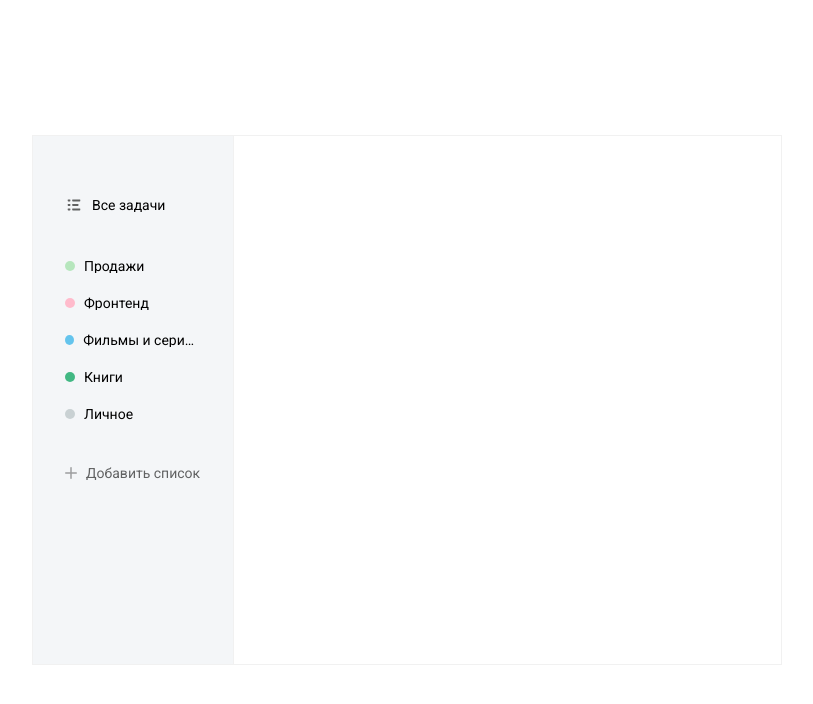
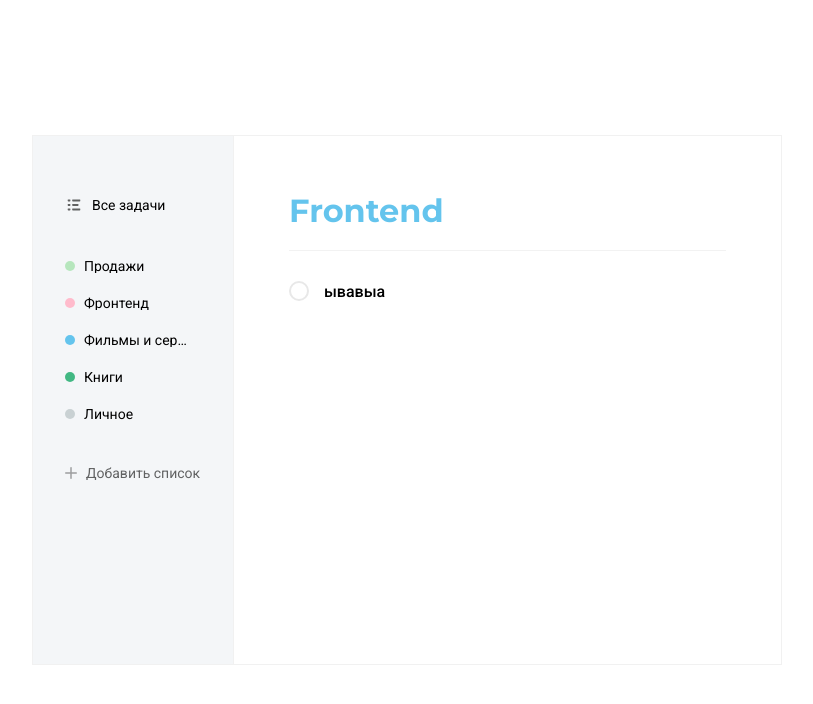
Before and after one commit to victorkarpenko/todolist, a React (Create React App) app: page / in a window 1280 px wide. Shown: the top 704 px of the page, without its empty margins (233-1046 px from the left). Built offline with nearby package versions, Linux system fonts and the light colour scheme.

Commit message:
added markup for tasks list

```diff
--- a/public/index.html
+++ b/public/index.html
@@ -16,6 +16,7 @@
     -->
     <link rel="manifest" href="%PUBLIC_URL%/manifest.json" />
     <link href="https://fonts.googleapis.com/css?family=Roboto:400,500&display=swap" rel="stylesheet">
+    <link href="https://fonts.googleapis.com/css?family=Montserrat:400,700&display=swap" rel="stylesheet">
     <!--
       Notice the use of %PUBLIC_URL% in the tags above.
       It will be replaced with the URL of the `public` folder during the build.
--- a/src/App.js
+++ b/src/App.js
@@ -4,6 +4,7 @@ import AddList from './components/AddList'
 
 import listIcon from "./assets/img/list.svg";
 import DB from './assets/db';
+import Tasks from "./components/Tasks";
 
 const listItems = [
     {
@@ -40,7 +41,7 @@ const App = () => {
                 <AddList addListItem={addListItem} colors={DB.colors} />
             </div>
             <div className="todo__tasks">
-
+                <Tasks/>
             </div>
         </div>
     );
--- a/src/components/List/index.jsx
+++ b/src/components/List/index.jsx
@@ -7,15 +7,21 @@ import './list.scss';
 import Badge from "../Badge";
 
 const List = ({removeItem, isRemovable, items, toggleClick}) => {
+    const removeList = (id) => {
+        if(window.confirm('Вы действительно хотите удалить список?')){
+            removeItem(id);
+        }
+    };
+
     return (
         <ul className='list'>
             {
                 items.map(i=>(
                     <li className={classNames(i.className, {'active': i.active} )} key={i.name} onClick={toggleClick}>
                         {!i.color ? <img className={'list__icon'} src={i.icon} alt=""/> : <Badge color={i.color}/>}
-                        <span>{i.name}</span>
+                        <span className={'list__text'}>{i.name}</span>
 
-                        {isRemovable && <img src={closeIcon} onClick={()=>{removeItem(i.id)}} className={'list__remove-btn'} alt=""/>}
+                        {isRemovable && <img src={closeIcon} onClick={()=>{removeList(i.id)}} className={'list__remove-btn'} alt=""/>}
                     </li>
                 ))
             }
--- a/src/components/List/list.scss
+++ b/src/components/List/list.scss
@@ -2,13 +2,11 @@
   margin-bottom: 25px;
 
   &__remove-btn{
-    position: absolute;
-    right: 7px;
-    top: 50%;
-    transform: translateY(-50%);
     opacity: 0;
-    cursor: pointer;
-    display: block;
+
+    &:hover{
+      opacity: .6;
+    }
   }
 
   li {
@@ -33,16 +31,21 @@
 
       .list__remove-btn{
         opacity: .4;
+
+        &:hover{
+          opacity: .8;
+        }
       }
     }
+  }
 
-    span{
-      display: block;
-      overflow: hidden;
-      white-space: nowrap;
-      -ms-text-overflow: ellipsis;
-      text-overflow: ellipsis;
-    }
+  &__text{
+    display: block;
+    overflow: hidden;
+    white-space: nowrap;
+    -ms-text-overflow: ellipsis;
+    text-overflow: ellipsis;
+    flex: 1;
   }
 
   .badge{
--- /dev/null
+++ b/src/components/Tasks/Tasks.scss
@@ -0,0 +1,93 @@
+.tasks{
+  &__title{
+    font-family: Montserrat,sans-serif;
+    font-style: normal;
+    font-weight: bold;
+    font-size: 32px;
+    line-height: 39px;
+    display: flex;
+    width: 100%;
+    align-items: center;
+
+    color: #64C4ED;
+    padding-bottom: 20px;
+    border-bottom: 1px solid #F2F2F2;
+
+    &:hover{
+      .tasks__edit-title{
+        opacity: .2;
+
+        &:hover{
+          opacity: .6;
+        }
+
+      }
+    }
+  }
+
+  &__edit-title{
+    margin-left: 15px;
+    opacity: 0;
+    cursor: pointer;
+  }
+
+  &__items{
+    padding-top: 30px;
+  }
+
+  &__item{
+    display: flex;
+    margin-bottom: 21px;
+    align-items: center;
+  }
+
+  &__item-text{
+    font-weight: 500;
+    font-size: 16px;
+    line-height: 19px;
+
+    color: #000000;
+  }
+}
+
+.checkbox{
+  margin-right: 15px;
+
+
+  &__hidden{
+    display: none;
+
+    &:checked + .checkbox__label{
+      border-color: #4DD599;
+      background-color: #4DD599;
+
+      svg path{
+        stroke: white;
+      }
+    }
+  }
+
+  &__label{
+    width: 20px;
+    height: 20px;
+    display: flex;
+    justify-content: center;
+    align-items: center;
+    border: 2px solid #E8E8E8;
+    background-color: transparent;
+    border-radius: 50%;
+    cursor: pointer;
+
+    svg path{
+      stroke: transparent;
+    }
+
+    &:hover{
+      background-color: #E8E8E8;
+      svg path{
+        stroke: #b3b3b3;
+      }
+    }
+  }
+
+}
--- /dev/null
+++ b/src/components/Tasks/index.jsx
@@ -0,0 +1,29 @@
+import React from 'react';
+
+import editIcon from '../../assets/img/edit.svg';
+import './Tasks.scss'
+
+const Tasks = (props) => {
+    return(
+        <div className="tasks">
+            <h1 className={"tasks__title"}>Frontend <img className={'tasks__edit-title'} src={editIcon} alt=""/></h1>
+
+            <div className="tasks__items">
+                <div className="tasks__item">
+                    <div className="checkbox">
+                        <input type="checkbox" id={'checkbox1'} className={'checkbox__hidden'}/>
+                        <label htmlFor="checkbox1" className="checkbox__label">
+                            <svg width="11" height="8" viewBox="0 0 11 8" fill="none" xmlns="http://www.w3.org/2000/svg">
+                                <path d="M9.29999 1.20001L3.79999 6.70001L1.29999 4.20001" stroke="white" strokeWidth="1.5" strokeLinecap="round" strokeLinejoin="round"/>
+                            </svg>
+                        </label>
+                    </div>
+                    <span className={'tasks__item-text'}>ывавыа</span>
+                </div>
+
+            </div>
+        </div>
+    )
+};
+
+export default Tasks;
--- a/src/index.scss
+++ b/src/index.scss
@@ -23,12 +23,19 @@ body {
   border: 1px solid #f1f1f1;
   font-size: 14px;
 
+  display: flex;
+
   &__sidebar{
     background-color: #F4F6F8;
     width: 201px;
     height: 100%;
     border-right: 1px solid #f1f1f1;
     padding: 50px 20px;
+  }
+
+  &__tasks{
+    padding: 55px;
+    flex: 1;
   }
 }
 
```
